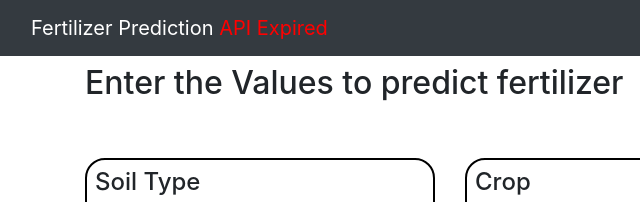
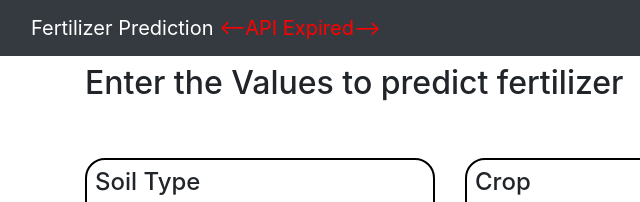
Before and after one commit to sanidhya-sahu/Fertilizer-Prediction-Model-Deployment, a plain HTML site: page index.html in a window 1280 px wide. Shown: the top 202 px of the page, 0-640 px from the left. Drawn offline with nearby package versions, Linux system fonts and the light colour scheme.

Commit message:
Update index.html

```diff
--- a/index.html
+++ b/index.html
@@ -14,7 +14,7 @@
   <div class="navbar">
     <nav class="navbar fixed-top navbar-expand-lg navbar-dark bg-dark">
       <div class="container-fluid">
-        <a class="navbar-brand" href="https://sanidhya-sahu.github.io/Fertilizer-Prediction-Model-Deployment/">Fertilizer Prediction <span style="color:red;"> API Expired </span></a>
+        <a class="navbar-brand" href="https://sanidhya-sahu.github.io/Fertilizer-Prediction-Model-Deployment/">Fertilizer Prediction <span style="color:red;"> <--API Expired--> </span></a>
         <button class="navbar-toggler" type="button" data-bs-toggle="collapse" data-bs-target="#navbarSupportedContent"
           aria-controls="navbarSupportedContent" aria-expanded="false" aria-label="Toggle navigation">
           <span class="navbar-toggler-icon"></span>
```
